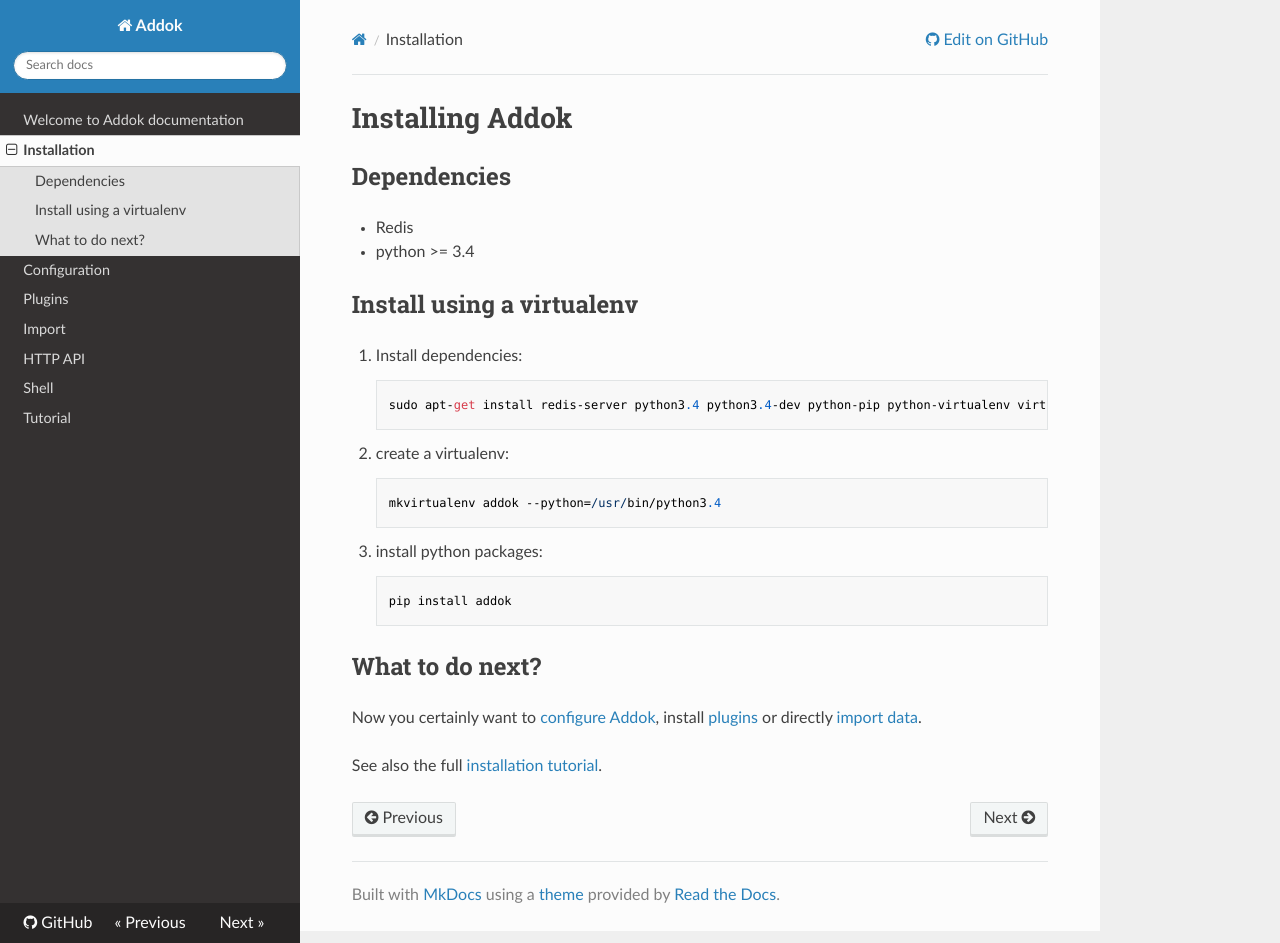
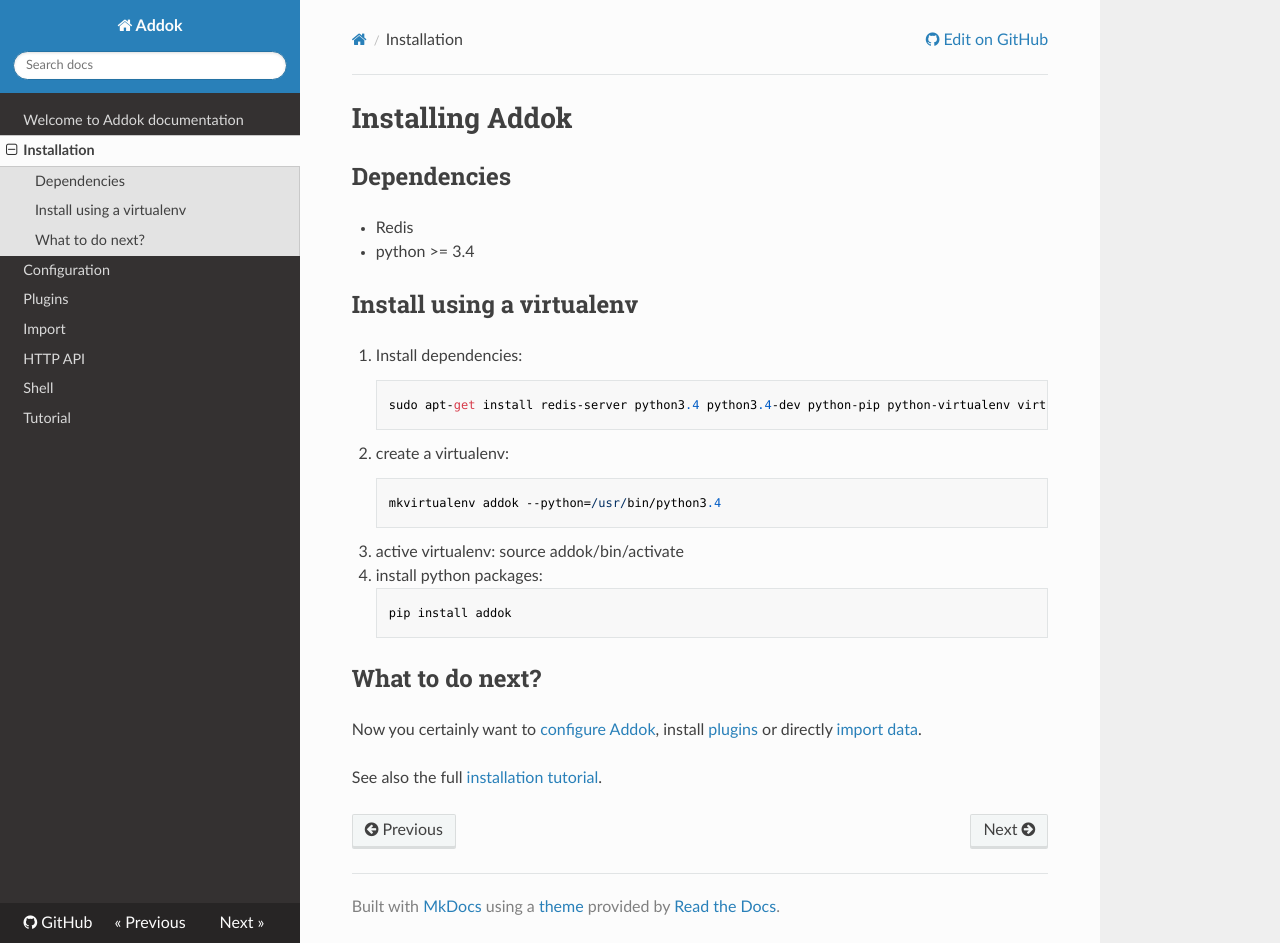
Before and after one commit to addok/addok, an MkDocs documentation site: the page built from docs/install.md, in a window 1280 px wide and 943 px high. Built offline with MkDocs 1.6.1, drawn with Linux system fonts in a browser that asks for light colours; nearby versions of some CDN libraries; old or Windows-style settings are respelled for this version of MkDocs.

Commit message:
minor fix doc install

```diff
--- a/docs/install.md
+++ b/docs/install.md
@@ -11,11 +11,13 @@
 
         sudo apt-get install redis-server python3.4 python3.4-dev python-pip python-virtualenv virtualenvwrapper
 
-1. create a virtualenv:
+2. create a virtualenv:
 
         mkvirtualenv addok --python=/usr/bin/python3.4
 
-1. install python packages:
+3. active virtualenv:
+        source addok/bin/activate
+4. install python packages:
 
         pip install addok
 
```
